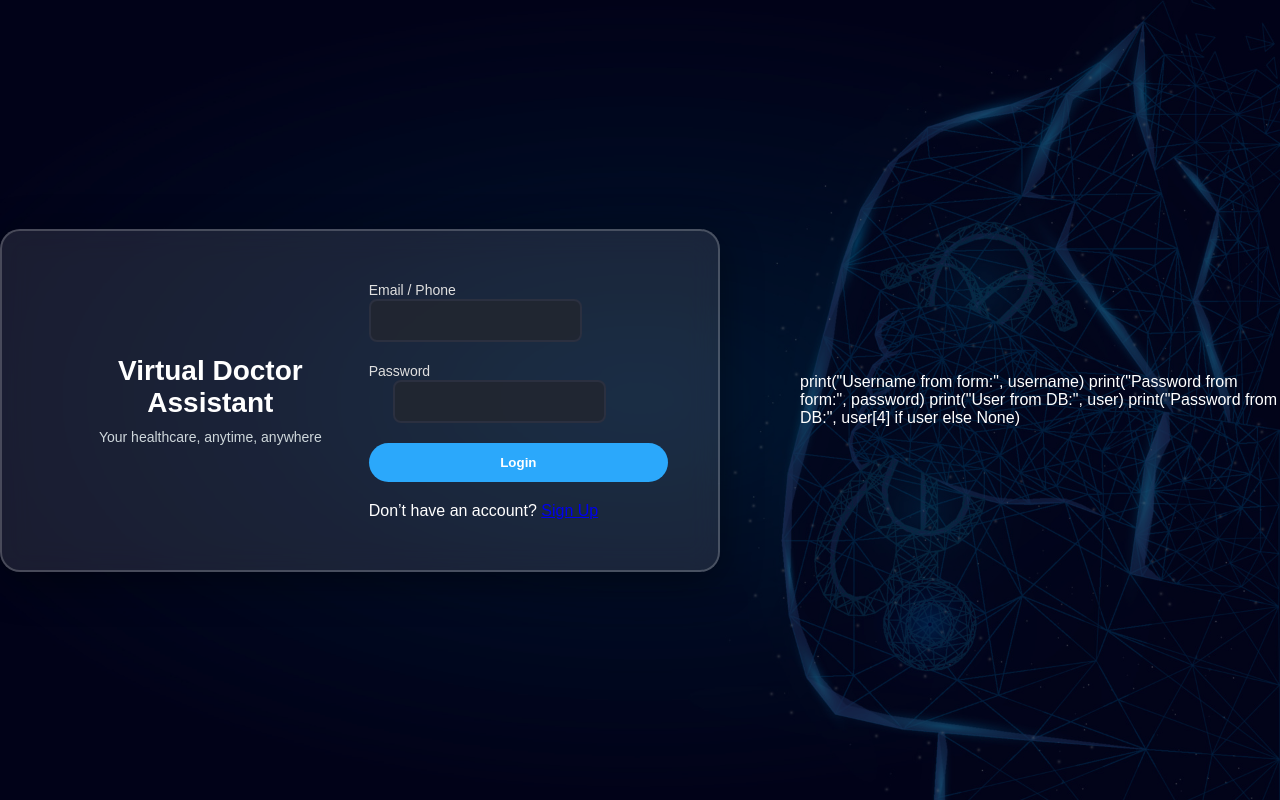
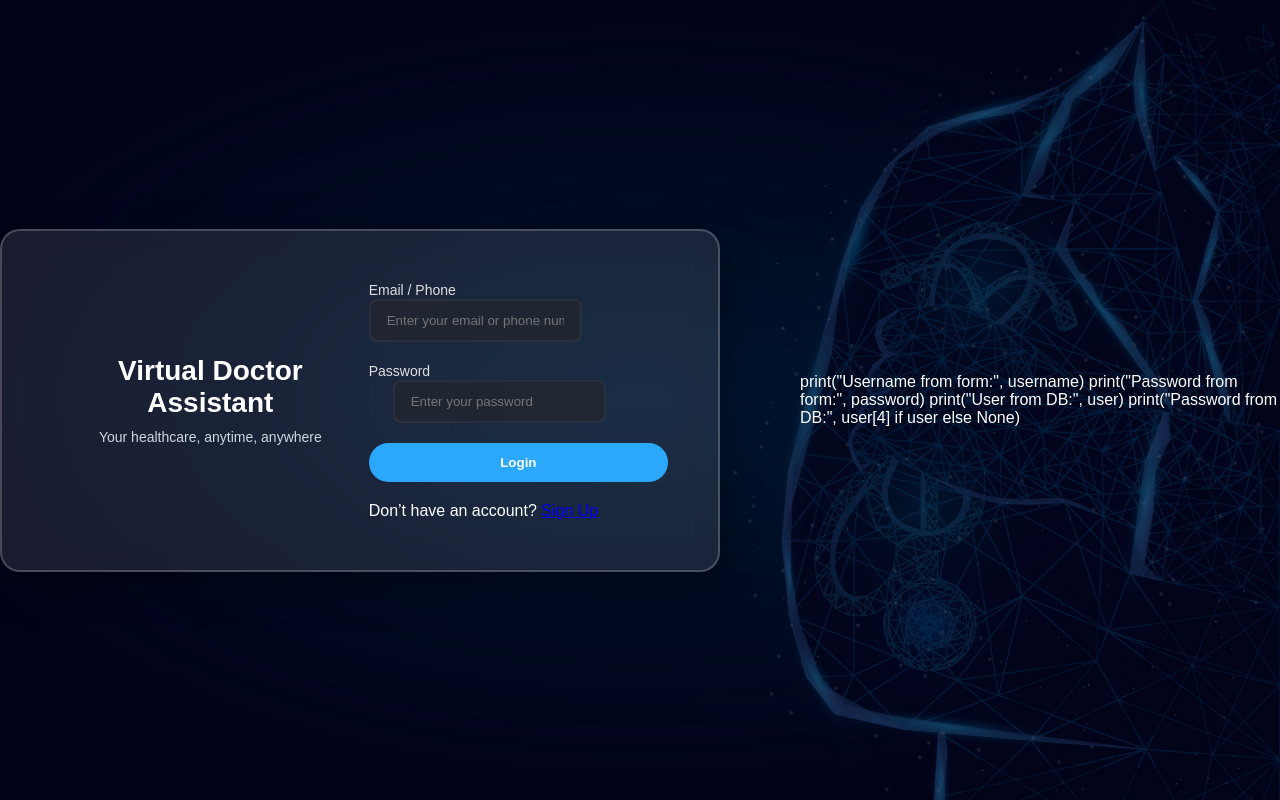
Before and after one commit to athishbepu/Team_coderush1.0, a Flask app: page /login in a window 1280 px wide. Run offline with Flask 3, Linux system fonts and the light colour scheme; some libraries are stand-ins or nearby versions.

Commit message:
Enhance login form with placeholder text for better user guidance and update input focus border color for improved visibility

```diff
--- a/static/register/register.css
+++ b/static/register/register.css
@@ -82,7 +82,7 @@ input, select {
 }
 
 input:focus, select:focus {
-  border-color: #2ba8fb;
+  border-color: #0a93ef;
   box-shadow: 0 0 8px #2ba8fb50;
   outline: none;
 }
--- a/templates/chat.html
+++ b/templates/chat.html
@@ -28,7 +28,6 @@
           <select id="langSelect" class="form-select form-select-sm bg-dark text-light" style="width:150px;">
             <option value="en" selected>English</option>
             <option value="hi">हिंदी (Hindi)</option>
-            <option value="ta">தமிழ் (Tamil)</option>
           </select>
           <!-- Telemedicine Referral -->
           <button id="btnRefer" class="btn btn-outline-info btn-sm">
--- a/templates/login.html
+++ b/templates/login.html
@@ -17,11 +17,11 @@
         <form id="loginForm" method="POST" action="{{ url_for('login') }}">
           <div>
             <label for="username">Email / Phone</label>
-            <input type="text" id="username" name="username" required />
+            <input type="text" id="username" placeholder="Enter your email or phone number" name="username" required />
           </div>
           <div>
             <label for="password">Password</label>
-            <input type="password" id="password" name="password" required />
+            <input type="password" id="password" placeholder="Enter your password" name="password" required />
           </div>
           <button type="submit">Login</button>
           <p>
```
